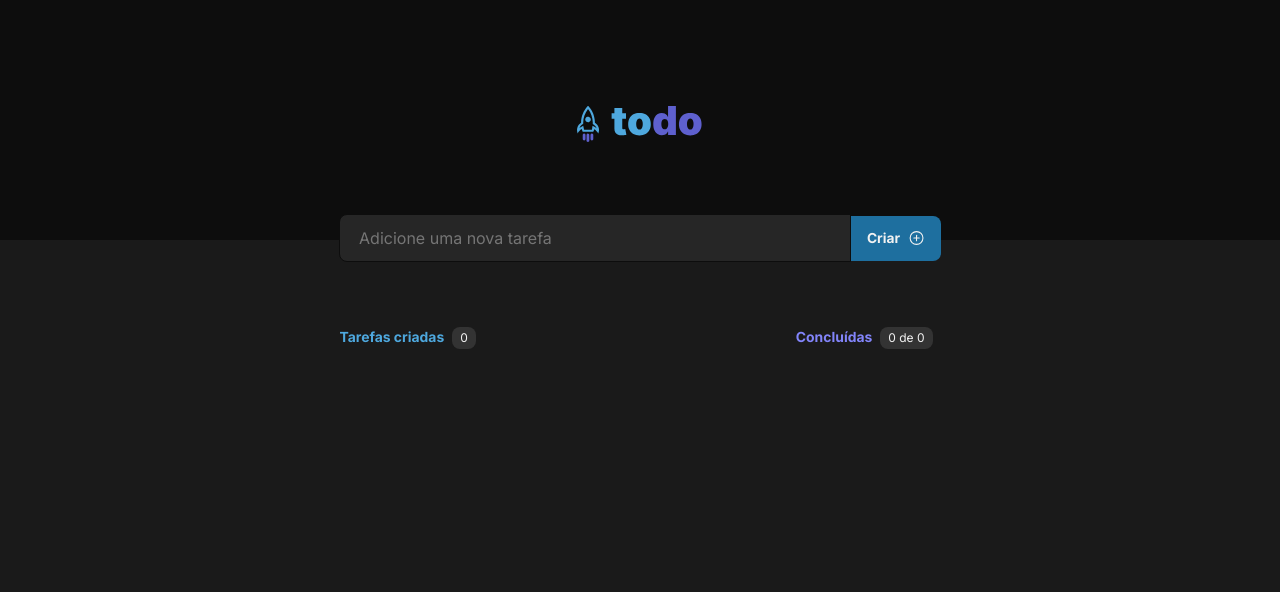
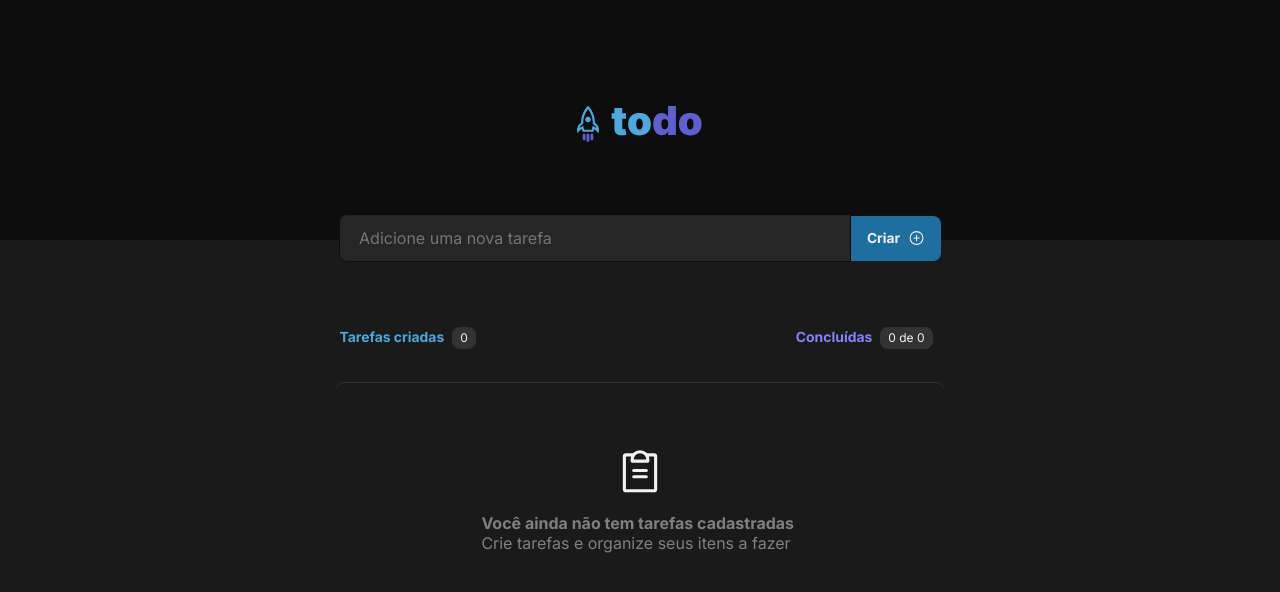
Before and after one commit to JGabriel12/TodoList, a React (Vite) app: page / in a window 1280 px wide. Shown: the top 592 px of the page. Built offline with nearby package versions, Linux system fonts and the light colour scheme.

Commit message:
Conditional components

```diff
--- /dev/null
+++ b/src/components/EmpyToDoList.module.css
@@ -0,0 +1,21 @@
+.wrapper {
+   display: flex;
+   flex-direction: column;
+   align-items: center;
+   justify-content: space-around;
+
+   margin-top: 1.50rem;
+   width: 38rem;
+
+   border-top: 1px solid var(--gray-400);
+   border-radius: 8px
+}
+
+.clipBoard {
+  margin-top: 4rem;
+}
+
+.gap {
+  margin: 1rem 0;
+  color: var(--gray-300);
+}
--- /dev/null
+++ b/src/components/EmpyToDoList.tsx
@@ -0,0 +1,16 @@
+import { ClipboardText } from 'phosphor-react'
+
+import style from './EmpyToDoList.module.css'
+
+
+export function EmpyToDoList() {
+  return (
+    <div className={style.wrapper}>
+      <ClipboardText className={style.clipBoard} size={50}/>
+      <div className={style.gap}>
+        <h4>Você ainda não tem tarefas cadastradas</h4>
+        <span>Crie tarefas e organize seus itens a fazer</span>
+      </div>
+    </div>
+  )
+}
--- a/src/components/ToDoList.tsx
+++ b/src/components/ToDoList.tsx
@@ -2,7 +2,7 @@ import style from './ToDoList.module.css'
 import { PlusCircle } from 'phosphor-react'
 import { Task } from './Task'
 import { ChangeEvent, FormEvent, useState } from 'react'
-
+import { EmpyToDoList } from './EmpyToDoList'
 
 export function ToDoList() {
 
@@ -59,6 +59,7 @@ export function ToDoList() {
         </div>
       </div>
 
+    {tasks.length > 0 ?
       <div>
         {tasks.map(task => {
           return (
@@ -70,7 +71,12 @@ export function ToDoList() {
             />
           )
         })}
-      </div>
+    </div>
+    :
+    <div>
+      <EmpyToDoList />
+    </div>
+  }
     </div>
   )
 }
```
Also changed, not shown: src/App.tsx (+5 -6 lines).
